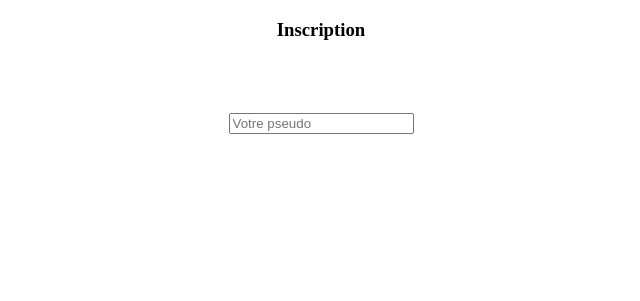
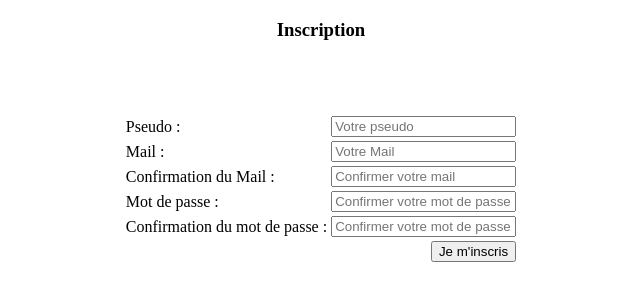
Before and after one commit to HabibAroua/Archi_PHP, a PHP site: page / in a window 1280 px wide. Shown: the top 301 px of the page, without its empty margins (319-959 px from the left). Run offline with PHP 8.4, Linux system fonts and the light colour scheme.

Commit message:
create example

```diff
--- a/EspaceM/index.php
+++ b/EspaceM/index.php
@@ -1,3 +1,5 @@
+<!-- https://www.youtube.com/watch?v=s7qtAnH5YkY -->
+<!-- 11:08-->
 <!doctype html>
 <html>
     <head>
@@ -9,7 +11,34 @@
             <h3>Inscription</h3>
             <br><br><br>
             <form method="POST" action="">
-                <input type="text" placeholder="Votre pseudo" />
+                <table>
+                    <tr>
+                        <td><label for="pseudo">Pseudo :</label></td>
+                        <td><input type="text" placeholder="Votre pseudo" name="pseudo" id="pseudo"/></td>
+                    </tr>
+                    <tr>
+                        <td><label for="mail">Mail :</label></td>
+                        <td><input type="text" placeholder="Votre Mail" name="mail" id="mail"/></td>
+                    </tr>
+                    <tr>
+                        <td><label for="confMail">Confirmation du Mail :</label></td>
+                        <td><input type="text" placeholder="Confirmer votre mail" name="confMail" id="confMail"/></td>
+                    </tr>
+                    <tr>
+                        <td><label for="motDePasse">Mot de passe :</label></td>
+                        <td><input type="text" placeholder="Confirmer votre mot de passe" name="pseudo" id="motDePasse"/></td>
+                    </tr>
+                    <tr>
+                        <td><label for="confMotDePasse">Confirmation du mot de passe :</label></td>
+                        <td><input type="text" placeholder="Confirmer votre mot de passe" name="confMotDePasse" id="confMotDePasse"/></td>
+                    </tr>
+                    <tr>
+                        <td></td>
+                        <td align="right"><input type="submit" value="Je m'inscris" /></td>
+                    </tr>
+                </table>
+
+
             </form>
         </div>
     </body>
```
